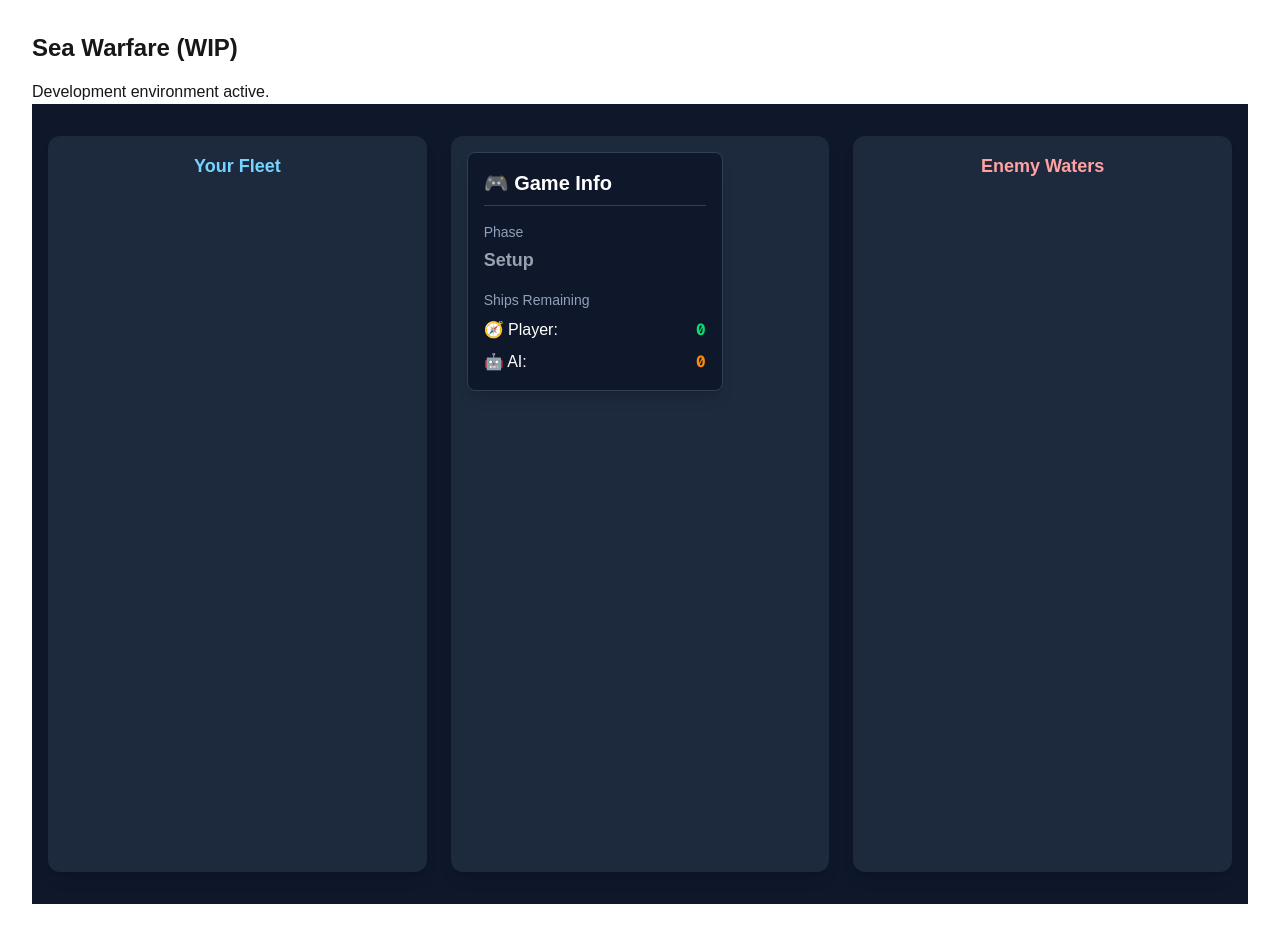
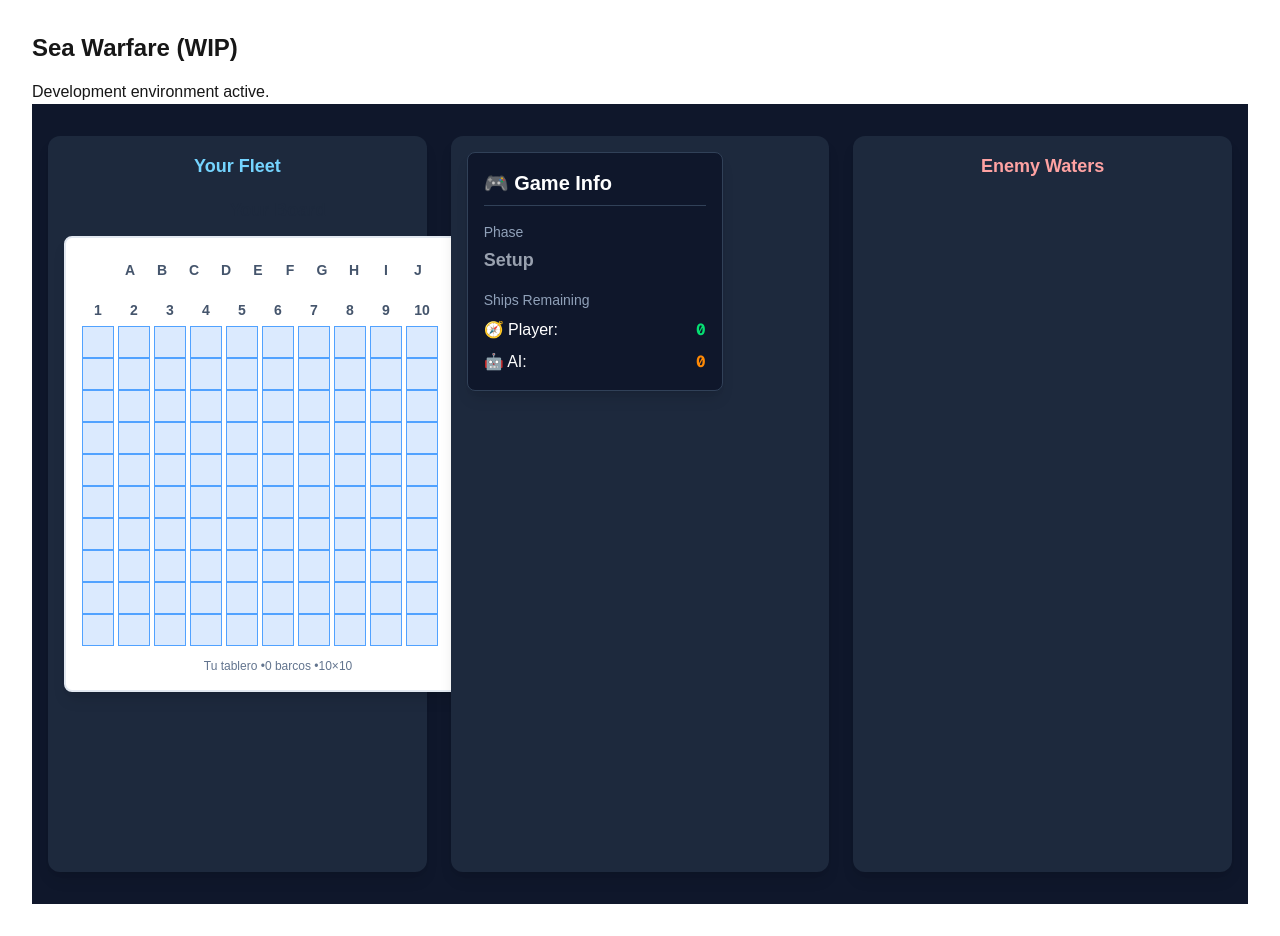
Before and after one commit to BetoCarr/sea-warfare, a Next.js app: page / in a window 1280 px wide. Built offline with nearby package versions, Linux system fonts and the light colour scheme.

Commit message:
feat(game): integrate Board into GameScreen using proper zustand state mapping

```diff
--- a/src/components/game/Board.tsx
+++ b/src/components/game/Board.tsx
@@ -175,7 +175,7 @@ export default function Board({
                 {/* Main grid: row labels + cells */}
                 <div className="grid gap-1" style={{ gridTemplateColumns: `2rem repeat(${size}, 2rem)` }}>
                     {Array.from({ length: size }, (_, rowIndex) => (
-                        <>
+                        <div key={`row-${rowIndex}`} className="grid grid-cols-[2rem_repeat(size,_2rem)] items-center">
                             {/* Row label (1, 2, 3...) */}
                             <div
                                 key={`row-label-${rowIndex}`}
@@ -216,7 +216,7 @@ export default function Board({
                                     />
                                 </div>
                             ))}
-                        </>
+                        </div>
                     ))}
                 </div>
                 {/* Board info / stats (debug-friendly) */}
--- a/src/components/game/GameScreen.tsx
+++ b/src/components/game/GameScreen.tsx
@@ -1,10 +1,38 @@
 "use client";
 
-// import { PlayerBoard } from "./PlayerBoard";   // luego los crearemos
-// import { AIBoard } from "./AIBoard";
+import Board from "./Board";
 import { Sidebar } from "./Sidebar";
+import { useShallow } from "zustand/react/shallow";
+import { useGameStore } from "@/lib/store/game-store";
+import { GamePhase } from "@/lib/store/game-types";
+export function GameScreen() {
 
-export function GameScreen() {
+    const { player, ai, phase, currentTurn, playerAttack} = useGameStore(
+        useShallow((state) => ({
+            player: state.player,
+            ai: state.ai,
+            phase: state.phase,
+            currentTurn: state.currentTurn,
+            playerAttack: state.playerAttack,
+        }))
+    );
+
+    const playerBoard = player.boardState.board;   // CellState[][]
+    const aiBoard = ai.boardState.board;
+
+    // console.log("Player Board State:", playerBoard);
+    // console.log("AI Board State:", aiBoard);
+
+    // Callback para click en el tablero del jugador
+    const handlePlayerCellClick = (row: number, col: number) => {
+        console.log(`Player clicked on cell (${row}, ${col})`);
+        // if (phase === "PLACEMENT") {
+        //     // lógica para colocar barco
+        // } else if (phase === "BATTLE" && currentTurn === "player") {
+        //     makePlayerMove(row, col);
+        // }
+    };
+
     return (
         <main className="min-h-screen w-full bg-slate-900 text-white flex justify-center py-8 px-4">
             <div className="w-full max-w-7xl grid grid-cols-1 md:grid-cols-3 gap-6">
@@ -14,9 +42,17 @@ export function GameScreen() {
                     <h2 className="text-center mb-4 text-lg font-semibold text-sky-300">
                         Your Fleet
                     </h2>
-                    {/* <PlayerBoard /> */}
+                    <Board
+                        size={10}
+                        cells={playerBoard}
+                        isPlayerBoard={true}
+                        ships={player.ships}
+                        onCellClick={handlePlayerCellClick}
+                        forceShowShips={true}
+                        disabled={phase === GamePhase.GAME_OVER}
+                        title="Your Board"
+                    />
                 </section>
-
                 {/* Sidebar (middle panel) */}
                 <section className="md:col-span-1 bg-slate-800 rounded-xl p-4 shadow-lg flex flex-col gap-4">
                     <Sidebar />
```
Also changed, not shown: src/components/game/Sidebar.tsx (+0 -54 lines).
